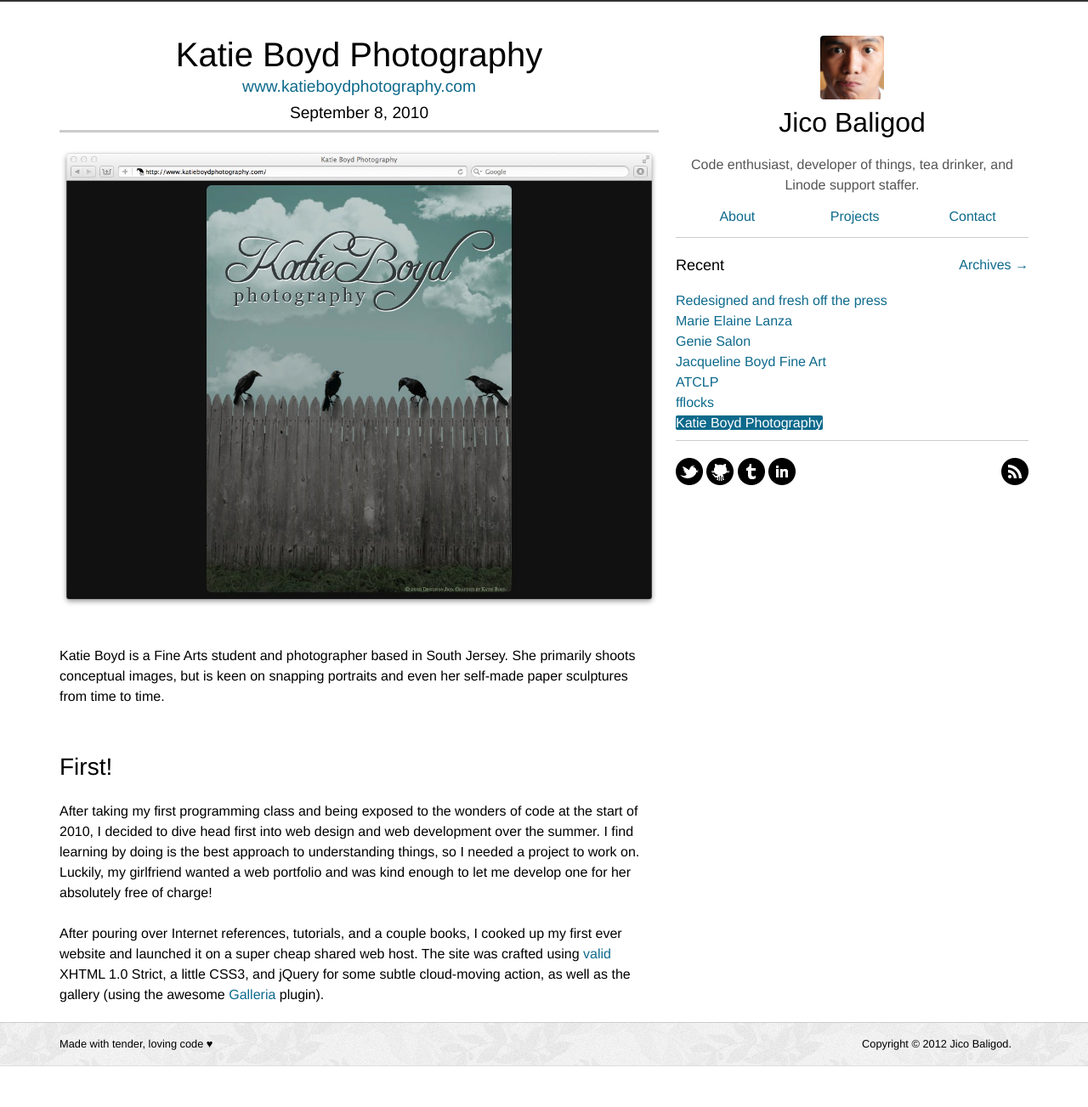
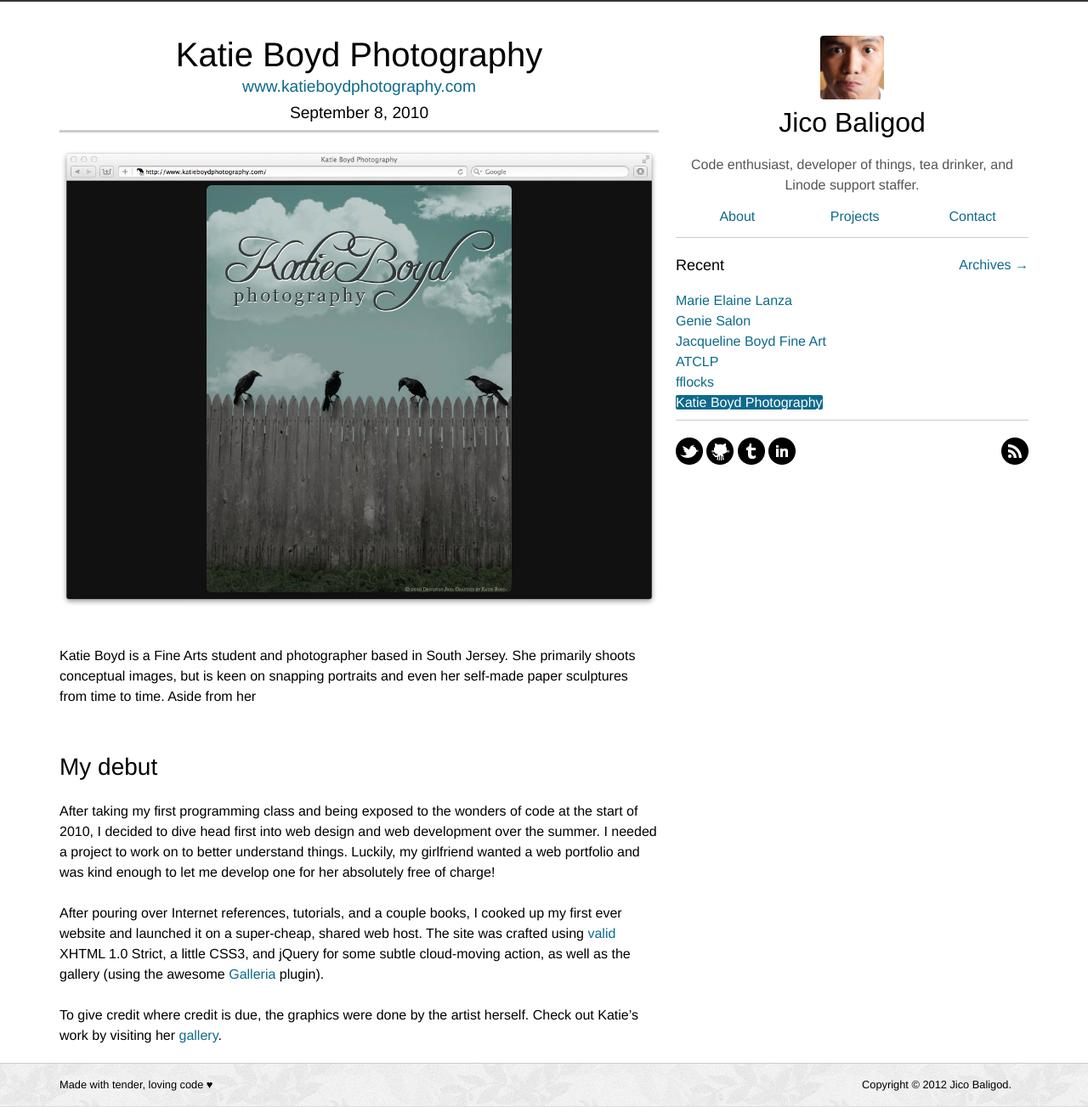
Before and after one commit to jico/baligod.com, a Jekyll site: the page built from _posts/2010-09-08-katie-boyd-photography.md, in a window 1280 px wide. Shown: the whole page at 85% size. Built offline with Jekyll 4.4.1, drawn with Linux system fonts in a browser that asks for light colours; Markdown is read by kramdown in place of the engine named in the settings; before the commit the page ends 1255 px from its top, so only the background shows below that.

Commit message:
updated projects copy for launch

```diff
--- a/_posts/2010-09-08-katie-boyd-photography.md
+++ b/_posts/2010-09-08-katie-boyd-photography.md
@@ -10,10 +10,12 @@ features:
 - kbp-gallery.jpg
 ---
 
-Katie Boyd is a Fine Arts student and photographer based in South Jersey. She primarily shoots conceptual images, but is keen on snapping portraits and even her self-made paper sculptures from time to time.
+Katie Boyd is a Fine Arts student and photographer based in South Jersey. She primarily shoots conceptual images, but is keen on snapping portraits and even her self-made paper sculptures from time to time. Aside from her
 
-## First!
+## My debut
 
-After taking my first programming class and being exposed to the wonders of code at the start of 2010, I decided to dive head first into web design and web development over the summer. I find learning by doing is the best approach to understanding things, so I needed a project to work on. Luckily, my girlfriend wanted a web portfolio and was kind enough to let me develop one for her absolutely free of charge!
+After taking my first programming class and being exposed to the _wonders_ of code at the start of 2010, I decided to dive head first into web design and web development over the summer. I needed a project to work on to better understand things. Luckily, my girlfriend wanted a web portfolio and was kind enough to let me develop one for her absolutely free of charge!
 
-After pouring over Internet references, tutorials, and a couple books, I cooked up my first ever website and launched it on a super cheap shared web host. The site was crafted using [valid](http://validator.w3.org/check?uri=http%3A%2F%2Fkatieboydphotography.com%2F) XHTML 1.0 Strict, a little CSS3, and jQuery for some subtle cloud-moving action, as well as the gallery (using the awesome [Galleria](http://galleria.io/) plugin).
+After pouring over Internet references, tutorials, and a couple books, I cooked up my first ever website and launched it on a super-cheap, shared web host. The site was crafted using [valid](http://validator.w3.org/check?uri=http%3A%2F%2Fkatieboydphotography.com%2F) XHTML 1.0 Strict, a little CSS3, and jQuery for some subtle cloud-moving action, as well as the gallery (using the awesome [Galleria](http://galleria.io/) plugin).
+
+To give credit where credit is due, the graphics were done by the artist herself. Check out Katie's work by visiting her [gallery](http://katieboydphotography.com/conceptual.html).
```
Also changed, not shown: other parts of _posts/2010-09-08-katie-boyd-photography.md (+1 -1 lines), _posts/2010-10-27-fflocks.md (+5 -1 lines), _posts/2011-05-12-jacqueline-boyd-fine-art.md (+2 -2 lines), _posts/2011-08-24-genie-salon.md (+1 -3 lines), _posts/2011-09-26-marie-elaine-lanza.md (+1 -1 lines), _posts/2012-01-04-test4.markdown (deleted, +0 -22 lines).
